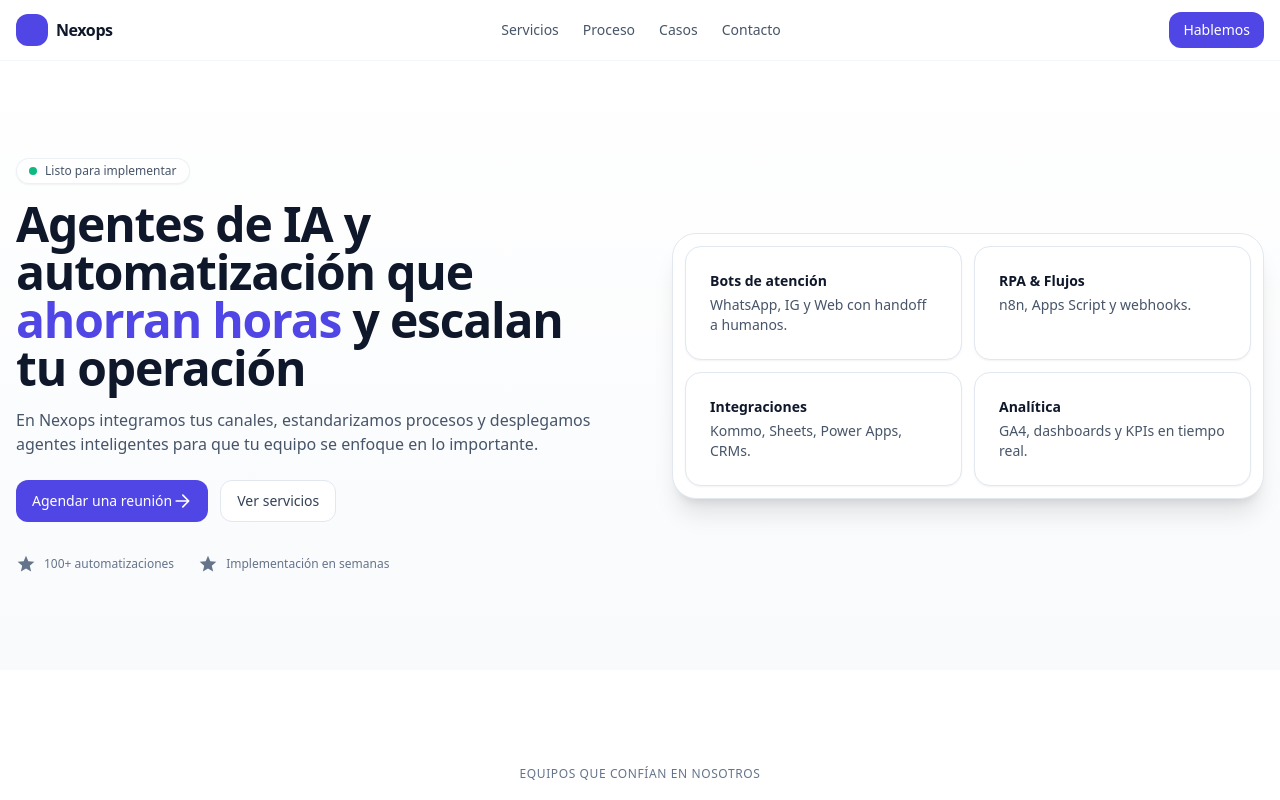
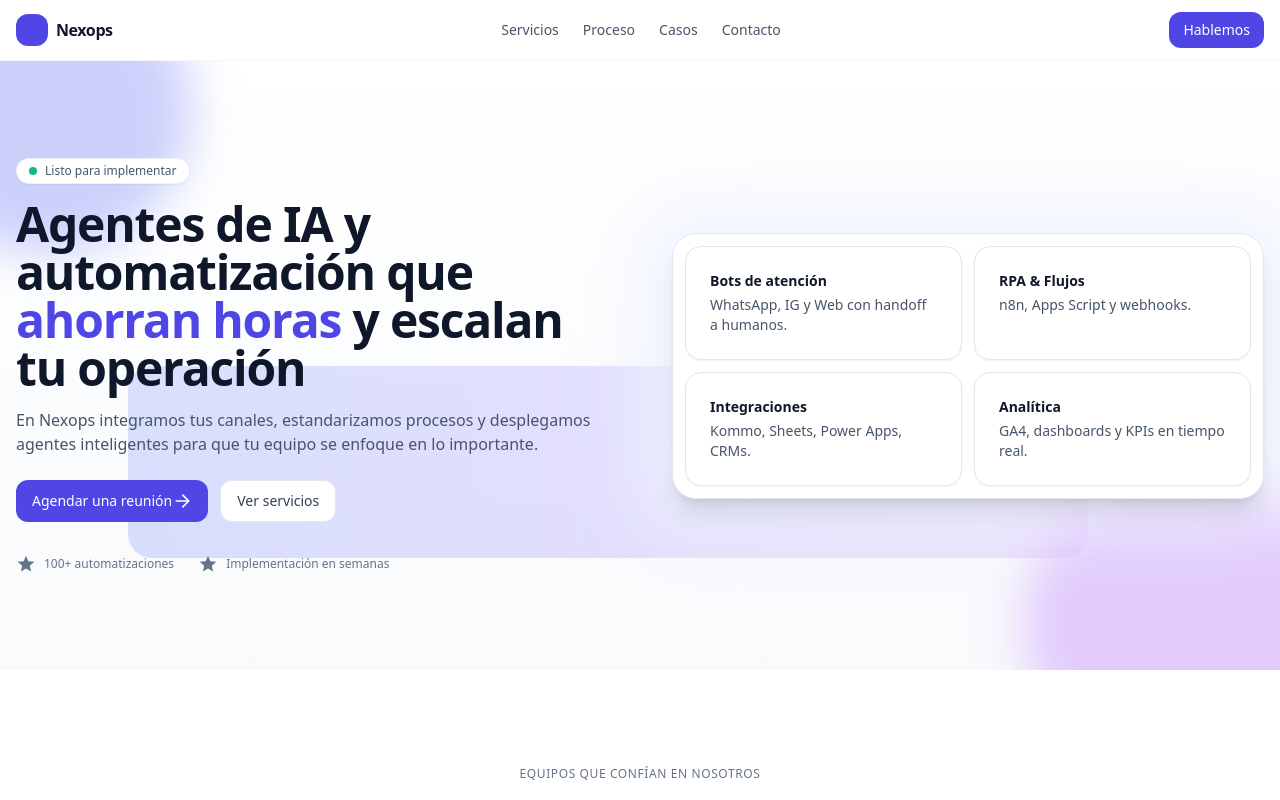
Before and after one commit to AlanTN13/webneoxps, a React (Vite) app: page / in a window 1280 px wide. Shown: the top 800 px of the page. Built offline with nearby package versions, Linux system fonts and the light colour scheme.

Commit message:
Agrego parallax en Hero y actualizo dependencias

```diff
--- a/package.json
+++ b/package.json
@@ -12,7 +12,8 @@
   "dependencies": {
     "framer-motion": "^12.23.12",
     "react": "^19.1.1",
-    "react-dom": "^19.1.1"
+    "react-dom": "^19.1.1",
+    "rellax": "^1.12.1"
   },
   "devDependencies": {
     "@eslint/js": "^9.33.0",
--- a/src/App.jsx
+++ b/src/App.jsx
@@ -1,8 +1,9 @@
-import React from "react";
+import React, { useEffect } from "react";
+import Rellax from "rellax";
 
 // ---------------------------------------------
-// Nexops – Minimal, polished landing sin framer-motion
-// Use in a Vite + Tailwind project como src/App.jsx
+// Nexops – Landing React + Parallax (Rellax)
+// Vite + Tailwind — sin framer-motion
 // ---------------------------------------------
 
 const Section = ({ id, className = "", children }) => (
@@ -62,11 +63,31 @@ const NavBar = () => (
 );
 
 const Hero = () => (
-  <Section className="bg-gradient-to-b from-white to-slate-50">
-    <div className="mx-auto grid max-w-7xl grid-cols-1 items-center gap-10 px-4 sm:gap-16 lg:grid-cols-2">
+  <Section className="relative overflow-hidden bg-gradient-to-b from-white to-slate-50">
+    {/* Capas decorativas con parallax */}
+    <div className="pointer-events-none absolute inset-0 z-0">
+      <div
+        className="rellax will-change-transform absolute -top-24 -left-24 h-72 w-72 rounded-full bg-indigo-400/40 blur-xl"
+        data-rellax-speed="-4"
+        aria-hidden
+      />
+      <div
+        className="rellax will-change-transform absolute -bottom-28 -right-16 h-80 w-80 rounded-full bg-purple-400/40 blur-xl"
+        data-rellax-speed="4"
+        aria-hidden
+      />
+      <div
+        className="rellax will-change-transform absolute left-[10%] top-1/2 h-48 w-[75%] -translate-y-1/2 rotate-6 rounded-3xl bg-gradient-to-r from-indigo-300/40 to-purple-300/40"
+        data-rellax-speed="-2"
+        aria-hidden
+      />
+    </div>
+
+    {/* Contenido por encima de las burbujas */}
+    <div className="relative z-10 mx-auto grid max-w-7xl grid-cols-1 items-center gap-10 px-4 sm:gap-16 lg:grid-cols-2">
       <div>
         <Pill>
-          <span className="h-2 w-2 rounded-full bg-emerald-500"/> Listo para implementar
+          <span className="h-2 w-2 rounded-full bg-emerald-500" /> Listo para implementar
         </Pill>
         <h1 className="mt-4 text-4xl font-bold tracking-tight text-slate-900 sm:text-5xl">
           Agentes de IA y automatización que <span className="text-indigo-600">ahorran horas</span> y escalan tu operación
@@ -87,8 +108,9 @@ const Hero = () => (
           <div className="flex items-center gap-2"><Star/> Implementación en semanas</div>
         </div>
       </div>
+
       <div className="relative">
-        <div className="absolute -inset-6 -z-10 rounded-3xl bg-indigo-50 blur-2xl"/>
+        <div className="absolute -inset-6 -z-10 rounded-3xl bg-indigo-50 blur-2xl" />
         <div className="rounded-3xl border border-slate-200 bg-white p-3 shadow-xl">
           <div className="grid grid-cols-2 gap-3">
             <Card>
@@ -114,6 +136,7 @@ const Hero = () => (
   </Section>
 );
 
+
 const Logos = () => (
   <Section className="py-10">
     <div className="mx-auto max-w-7xl px-4">
@@ -138,30 +161,12 @@ const Servicios = () => (
       </div>
       <div className="mt-10 grid grid-cols-1 gap-6 sm:grid-cols-2 lg:grid-cols-3">
         {[
-          {
-            title: "Agentes de IA",
-            points: ["Atención automatizada 24/7","Rutas de intención","Memoria y contexto"],
-          },
-          {
-            title: "Automatización de procesos",
-            points: ["n8n / Apps Script","Integraciones via API","Validaciones y aprobaciones"],
-          },
-          {
-            title: "CRM & Omnicanal",
-            points: ["Kommo + WhatsApp Business","Embudos y SLA","Reportes por equipo"],
-          },
-          {
-            title: "Data & Analytics",
-            points: ["GA4 / Looker Studio","Eventos y conversiones","KPIs en tiempo real"],
-          },
-          {
-            title: "UX & Front ligero",
-            points: ["Landings en React","Formularios inteligentes","Componentes reutilizables"],
-          },
-          {
-            title: "Soporte & Escalado",
-            points: ["Monitoreo y alertas","Runbooks y playbooks","Capacitación al equipo"],
-          },
+          { title: "Agentes de IA", points: ["Atención automatizada 24/7","Rutas de intención","Memoria y contexto"] },
+          { title: "Automatización de procesos", points: ["n8n / Apps Script","Integraciones via API","Validaciones y aprobaciones"] },
+          { title: "CRM & Omnicanal", points: ["Kommo + WhatsApp Business","Embudos y SLA","Reportes por equipo"] },
+          { title: "Data & Analytics", points: ["GA4 / Looker Studio","Eventos y conversiones","KPIs en tiempo real"] },
+          { title: "UX & Front ligero", points: ["Landings en React","Formularios inteligentes","Componentes reutilizables"] },
+          { title: "Soporte & Escalado", points: ["Monitoreo y alertas","Runbooks y playbooks","Capacitación al equipo"] },
         ].map(({ title, points }) => (
           <Card key={title}>
             <h3 className="text-lg font-semibold text-slate-900">{title}</h3>
@@ -272,6 +277,13 @@ const Footer = () => (
 );
 
 export default function App() {
+  useEffect(() => {
+    const prefersReduced = window.matchMedia("(prefers-reduced-motion: reduce)");
+    if (prefersReduced.matches || window.innerWidth < 640) return; // desactiva en mobile o si el usuario prefiere menos movimiento
+    const r = new Rellax(".rellax", { center: false });
+    return () => r.destroy();
+  }, []);
+
   return (
     <div className="min-h-screen bg-white text-slate-900 antialiased">
       <NavBar />
```
Also changed, not shown: 1 other file (tests, documents, lock files or other folders).
